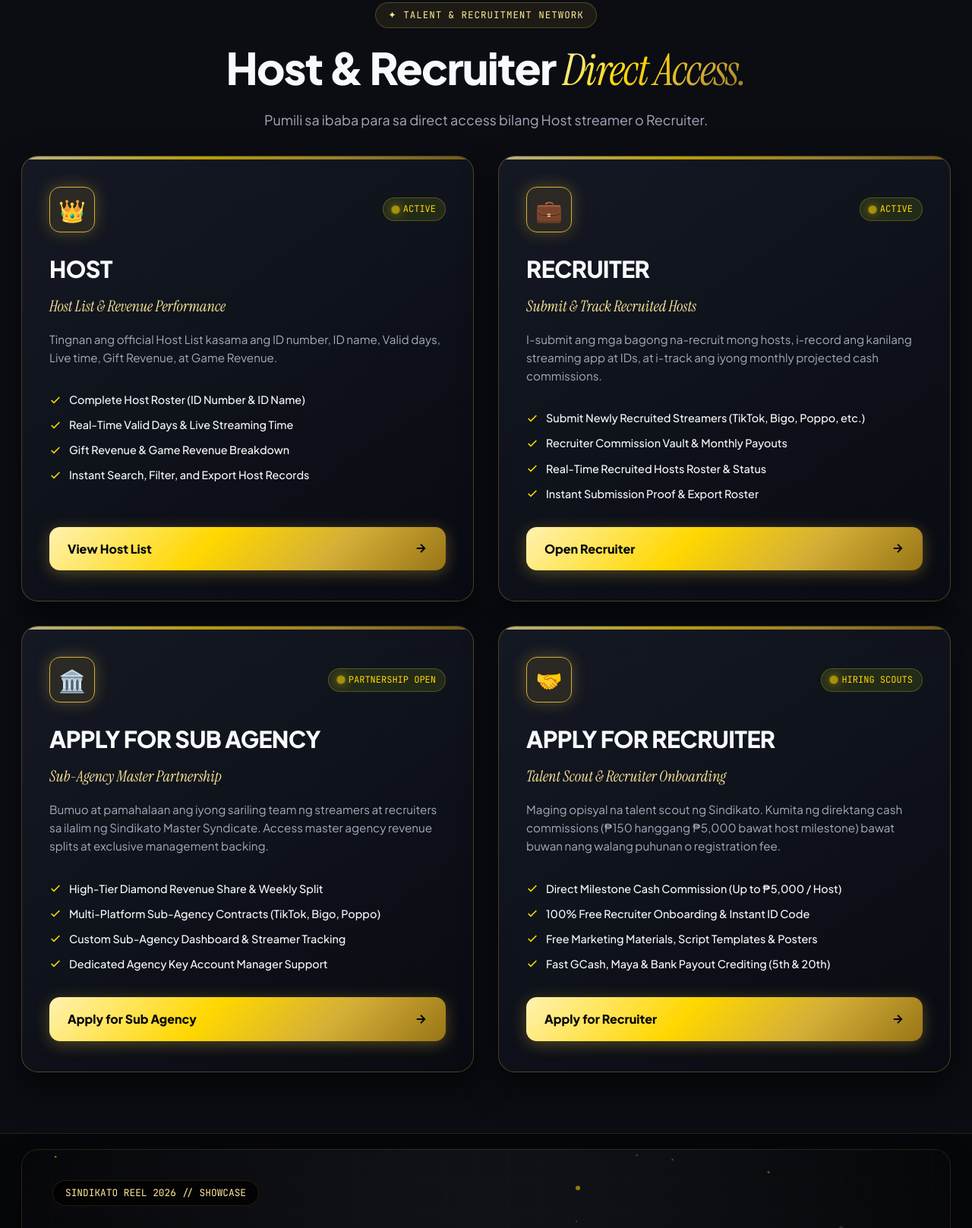
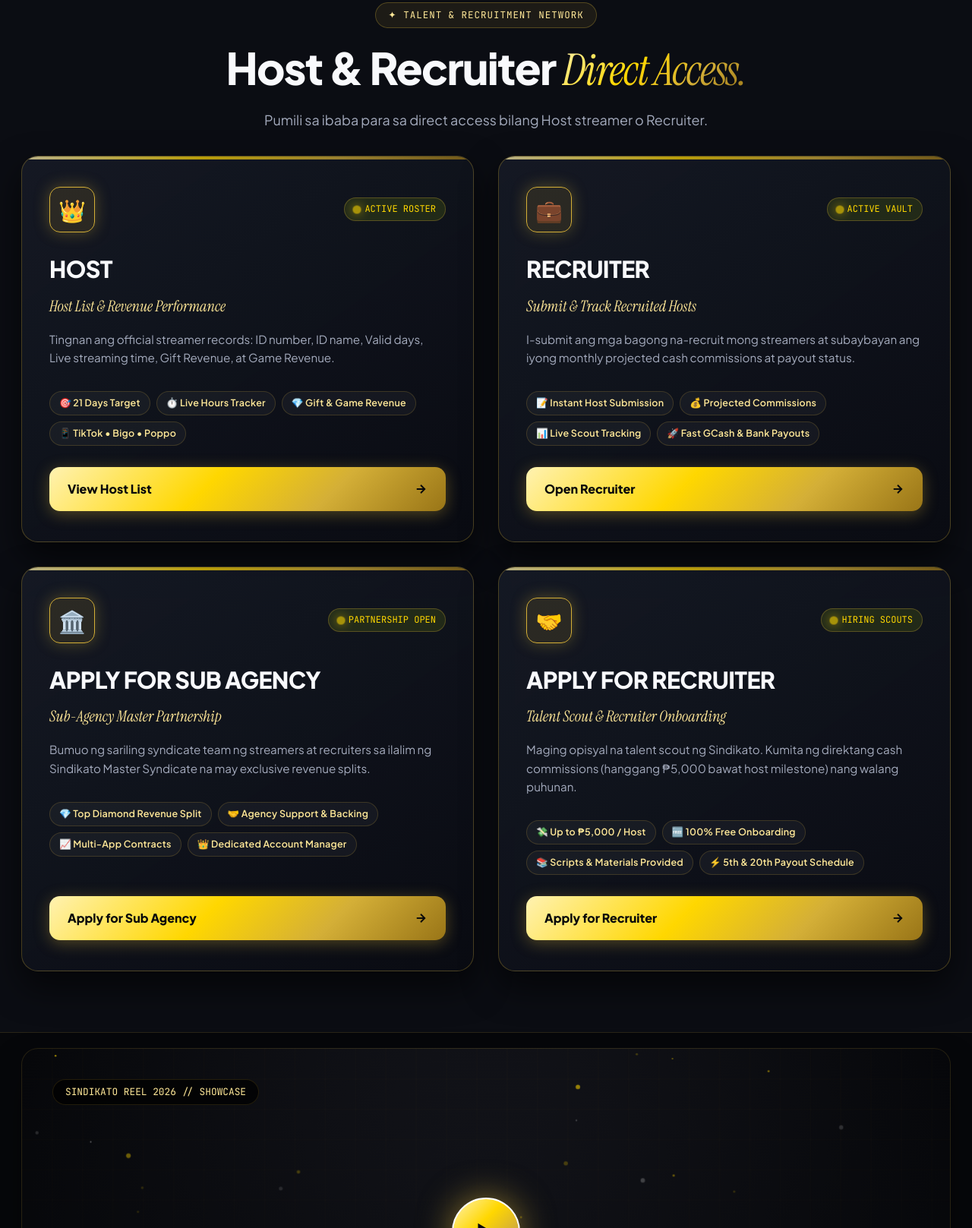
Before and after one commit to Jmdbusinesssolutions/Sindikato-Agency, a plain HTML site: page index.html in a window 1280 px wide. Shown: the part 1183-2800 px from the top of the page at 76% size. Drawn offline with Linux system fonts and the light colour scheme.

Commit message:
Declutter interface: simplify navigation, modernize portal cards with visual chips, and balance modal KPI layout

```diff
--- a/css/style.css
+++ b/css/style.css
@@ -2247,6 +2247,33 @@ body.cursor-hover .custom-cursor-follower {
   margin-bottom: 32px;
 }
 
+.portal-chips-wrap {
+  display: flex;
+  flex-wrap: wrap;
+  gap: 8px;
+  margin-bottom: 28px;
+}
+
+.portal-chip {
+  display: inline-flex;
+  align-items: center;
+  gap: 6px;
+  background: rgba(255, 255, 255, 0.04);
+  border: 1px solid rgba(212, 175, 55, 0.2);
+  border-radius: var(--radius-full);
+  padding: 5px 12px;
+  font-size: 0.78rem;
+  font-weight: 600;
+  color: var(--accent-gold-light);
+  letter-spacing: 0.02em;
+  transition: all var(--transition-fast);
+}
+
+.portal-clickable-card:hover .portal-chip {
+  background: rgba(212, 175, 55, 0.1);
+  border-color: rgba(212, 175, 55, 0.4);
+}
+
 .portal-features-list {
   list-style: none;
   display: flex;
--- a/index.html
+++ b/index.html
@@ -62,42 +62,12 @@
 
       <!-- Main Navigation -->
       <nav class="main-nav" id="mainNav">
-        <a href="#services" class="nav-link">Disciplines</a>
-
-        <div class="nav-item-dropdown">
-          <a href="#services" class="nav-link">Services ▾</a>
-          <div class="dropdown-menu">
-            <a href="#services" class="dropdown-item">
-              <div class="dropdown-icon">01</div>
-              <div class="dropdown-content">
-                <h4>The Web & Tech</h4>
-                <p>Full-Stack, Next.js, WebGL & UI/UX</p>
-              </div>
-            </a>
-            <a href="#services" class="dropdown-item">
-              <div class="dropdown-icon">02</div>
-              <div class="dropdown-content">
-                <h4>The Brand</h4>
-                <p>Strategy, Visual Identity & Rebranding</p>
-              </div>
-            </a>
-            <a href="#services" class="dropdown-item">
-              <div class="dropdown-icon">03</div>
-              <div class="dropdown-content">
-                <h4>The Noise & Media</h4>
-                <p>Cinema Film, Artist Mgmt & Viral Campaigns</p>
-              </div>
-            </a>
-          </div>
-        </div>
-
         <a href="#host-recruiter" class="nav-link">Host & Recruiter</a>
+        <a href="#commission" class="nav-link">Commission</a>
+        <a href="#services" class="nav-link">Services</a>
         <a href="#portfolio" class="nav-link">Selected Work</a>
-        <a href="#commission" class="nav-link">Commission</a>
         <a href="#estimator" class="nav-link">Estimator</a>
-        <a href="#why-us" class="nav-link">Why Us</a>
-        <a href="#insights" class="nav-link">Insights</a>
-        <a href="login.html" class="nav-link" id="mobileNavAdminBtn" style="color: var(--accent-gold-bright);">🔐 Admin Portal</a>
+        <a href="login.html" class="nav-link mobile-only-cta" id="mobileNavAdminBtn" style="color: var(--accent-gold-bright);">🔐 Admin Portal</a>
         <a href="#contact" class="btn btn-primary btn-pill mobile-only-cta" style="display: none;">Let's Talk</a>
       </nav>
 
@@ -180,20 +150,20 @@
               <div class="portal-icon-badge">👑</div>
               <div class="portal-status-pill">
                 <span class="badge-dot"></span>
-                ACTIVE
+                ACTIVE ROSTER
               </div>
             </div>
             <h3 class="portal-title">HOST</h3>
             <div class="portal-subtitle">Host List & Revenue Performance</div>
             <p class="portal-desc">
-              Tingnan ang official Host List kasama ang ID number, ID name, Valid days, Live time, Gift Revenue, at Game Revenue.
+              Tingnan ang official streamer records: ID number, ID name, Valid days, Live streaming time, Gift Revenue, at Game Revenue.
             </p>
-            <ul class="portal-features-list">
-              <li><svg width="16" height="16" viewBox="0 0 24 24" fill="none" stroke="currentColor" stroke-width="2.5"><polyline points="20 6 9 17 4 12"></polyline></svg> Complete Host Roster (ID Number & ID Name)</li>
-              <li><svg width="16" height="16" viewBox="0 0 24 24" fill="none" stroke="currentColor" stroke-width="2.5"><polyline points="20 6 9 17 4 12"></polyline></svg> Real-Time Valid Days & Live Streaming Time</li>
-              <li><svg width="16" height="16" viewBox="0 0 24 24" fill="none" stroke="currentColor" stroke-width="2.5"><polyline points="20 6 9 17 4 12"></polyline></svg> Gift Revenue & Game Revenue Breakdown</li>
-              <li><svg width="16" height="16" viewBox="0 0 24 24" fill="none" stroke="currentColor" stroke-width="2.5"><polyline points="20 6 9 17 4 12"></polyline></svg> Instant Search, Filter, and Export Host Records</li>
-            </ul>
+            <div class="portal-chips-wrap">
+              <span class="portal-chip">🎯 21 Days Target</span>
+              <span class="portal-chip">⏱️ Live Hours Tracker</span>
+              <span class="portal-chip">💎 Gift & Game Revenue</span>
+              <span class="portal-chip">📱 TikTok • Bigo • Poppo</span>
+            </div>
           </div>
           <button type="button" class="portal-action-btn">
             <span>View Host List</span>
@@ -208,20 +178,20 @@
               <div class="portal-icon-badge">💼</div>
               <div class="portal-status-pill">
                 <span class="badge-dot"></span>
-                ACTIVE
+                ACTIVE VAULT
               </div>
             </div>
             <h3 class="portal-title">RECRUITER</h3>
             <div class="portal-subtitle">Submit & Track Recruited Hosts</div>
             <p class="portal-desc">
-              I-submit ang mga bagong na-recruit mong hosts, i-record ang kanilang streaming app at IDs, at i-track ang iyong monthly projected cash commissions.
+              I-submit ang mga bagong na-recruit mong streamers at subaybayan ang iyong monthly projected cash commissions at payout status.
             </p>
-            <ul class="portal-features-list">
-              <li><svg width="16" height="16" viewBox="0 0 24 24" fill="none" stroke="currentColor" stroke-width="2.5"><polyline points="20 6 9 17 4 12"></polyline></svg> Submit Newly Recruited Streamers (TikTok, Bigo, Poppo, etc.)</li>
-              <li><svg width="16" height="16" viewBox="0 0 24 24" fill="none" stroke="currentColor" stroke-width="2.5"><polyline points="20 6 9 17 4 12"></polyline></svg> Recruiter Commission Vault & Monthly Payouts</li>
-              <li><svg width="16" height="16" viewBox="0 0 24 24" fill="none" stroke="currentColor" stroke-width="2.5"><polyline points="20 6 9 17 4 12"></polyline></svg> Real-Time Recruited Hosts Roster & Status</li>
-              <li><svg width="16" height="16" viewBox="0 0 24 24" fill="none" stroke="currentColor" stroke-width="2.5"><polyline points="20 6 9 17 4 12"></polyline></svg> Instant Submission Proof & Export Roster</li>
-            </ul>
+            <div class="portal-chips-wrap">
+              <span class="portal-chip">📝 Instant Host Submission</span>
+              <span class="portal-chip">💰 Projected Commissions</span>
+              <span class="portal-chip">📊 Live Scout Tracking</span>
+              <span class="portal-chip">🚀 Fast GCash & Bank Payouts</span>
+            </div>
           </div>
           <button type="button" class="portal-action-btn">
             <span>Open Recruiter</span>
@@ -242,14 +212,14 @@
             <h3 class="portal-title">APPLY FOR SUB AGENCY</h3>
             <div class="portal-subtitle">Sub-Agency Master Partnership</div>
             <p class="portal-desc">
-              Bumuo at pamahalaan ang iyong sariling team ng streamers at recruiters sa ilalim ng Sindikato Master Syndicate. Access master agency revenue splits at exclusive management backing.
+              Bumuo ng sariling syndicate team ng streamers at recruiters sa ilalim ng Sindikato Master Syndicate na may exclusive revenue splits.
             </p>
-            <ul class="portal-features-list">
-              <li><svg width="16" height="16" viewBox="0 0 24 24" fill="none" stroke="currentColor" stroke-width="2.5"><polyline points="20 6 9 17 4 12"></polyline></svg> High-Tier Diamond Revenue Share & Weekly Split</li>
-              <li><svg width="16" height="16" viewBox="0 0 24 24" fill="none" stroke="currentColor" stroke-width="2.5"><polyline points="20 6 9 17 4 12"></polyline></svg> Multi-Platform Sub-Agency Contracts (TikTok, Bigo, Poppo)</li>
-              <li><svg width="16" height="16" viewBox="0 0 24 24" fill="none" stroke="currentColor" stroke-width="2.5"><polyline points="20 6 9 17 4 12"></polyline></svg> Custom Sub-Agency Dashboard & Streamer Tracking</li>
-              <li><svg width="16" height="16" viewBox="0 0 24 24" fill="none" stroke="currentColor" stroke-width="2.5"><polyline points="20 6 9 17 4 12"></polyline></svg> Dedicated Agency Key Account Manager Support</li>
-            </ul>
+            <div class="portal-chips-wrap">
+              <span class="portal-chip">💎 Top Diamond Revenue Split</span>
+              <span class="portal-chip">🤝 Agency Support & Backing</span>
+              <span class="portal-chip">📈 Multi-App Contracts</span>
+              <span class="portal-chip">👑 Dedicated Account Manager</span>
+            </div>
           </div>
           <button type="button" class="portal-action-btn">
             <span>Apply for Sub Agency</span>
@@ -270,14 +240,14 @@
             <h3 class="portal-title">APPLY FOR RECRUITER</h3>
             <div class="portal-subtitle">Talent Scout & Recruiter Onboarding</div>
             <p class="portal-desc">
-              Maging opisyal na talent scout ng Sindikato. Kumita ng direktang cash commissions (₱150 hanggang ₱5,000 bawat host milestone) bawat buwan nang walang puhunan o registration fee.
+              Maging opisyal na talent scout ng Sindikato. Kumita ng direktang cash commissions (hanggang ₱5,000 bawat host milestone) nang walang puhunan.
             </p>
-            <ul class="portal-features-list">
-              <li><svg width="16" height="16" viewBox="0 0 24 24" fill="none" stroke="currentColor" stroke-width="2.5"><polyline points="20 6 9 17 4 12"></polyline></svg> Direct Milestone Cash Commission (Up to ₱5,000 / Host)</li>
-              <li><svg width="16" height="16" viewBox="0 0 24 24" fill="none" stroke="currentColor" stroke-width="2.5"><polyline points="20 6 9 17 4 12"></polyline></svg> 100% Free Recruiter Onboarding & Instant ID Code</li>
-              <li><svg width="16" height="16" viewBox="0 0 24 24" fill="none" stroke="currentColor" stroke-width="2.5"><polyline points="20 6 9 17 4 12"></polyline></svg> Free Marketing Materials, Script Templates & Posters</li>
-              <li><svg width="16" height="16" viewBox="0 0 24 24" fill="none" stroke="currentColor" stroke-width="2.5"><polyline points="20 6 9 17 4 12"></polyline></svg> Fast GCash, Maya & Bank Payout Crediting (5th & 20th)</li>
-            </ul>
+            <div class="portal-chips-wrap">
+              <span class="portal-chip">💸 Up to ₱5,000 / Host</span>
+              <span class="portal-chip">🆓 100% Free Onboarding</span>
+              <span class="portal-chip">📚 Scripts & Materials Provided</span>
+              <span class="portal-chip">⚡ 5th & 20th Payout Schedule</span>
+            </div>
           </div>
           <button type="button" class="portal-action-btn">
             <span>Apply for Recruiter</span>
--- a/js/main.js
+++ b/js/main.js
@@ -1116,26 +1116,18 @@ function renderHostPortalModal(activeTab = 'list') {
     <div id="hostTabList" style="display: ${activeTab === 'list' ? 'block' : 'none'};">
 
       <!-- Top Summary Badges -->
-      <div style="display: grid; grid-template-columns: repeat(auto-fit, minmax(130px, 1fr)); gap: 10px; margin-bottom: 18px;">
+      <div style="display: grid; grid-template-columns: repeat(auto-fit, minmax(180px, 1fr)); gap: 12px; margin-bottom: 20px;">
         <div class="host-summary-pill">
-          <div class="val">${totalHosts}</div>
-          <div class="lbl">Total Hosts</div>
+          <div class="val">${totalHosts} Active</div>
+          <div class="lbl">Total Registered Hosts</div>
         </div>
         <div class="host-summary-pill">
           <div class="val">21 Days</div>
-          <div class="lbl">Target Valid Days</div>
+          <div class="lbl">Monthly Target Valid Days</div>
         </div>
         <div class="host-summary-pill">
-          <div class="val">Live Verified</div>
-          <div class="lbl">Live Time Status</div>
-        </div>
-        <div class="host-summary-pill">
-          <div class="val">Gift Tier</div>
-          <div class="lbl">Gift Revenue</div>
-        </div>
-        <div class="host-summary-pill">
-          <div class="val">Game Tier</div>
-          <div class="lbl">Game Revenue</div>
+          <div class="val">Cloud Sync</div>
+          <div class="lbl">D1 Verified Database</div>
         </div>
       </div>
 
```
